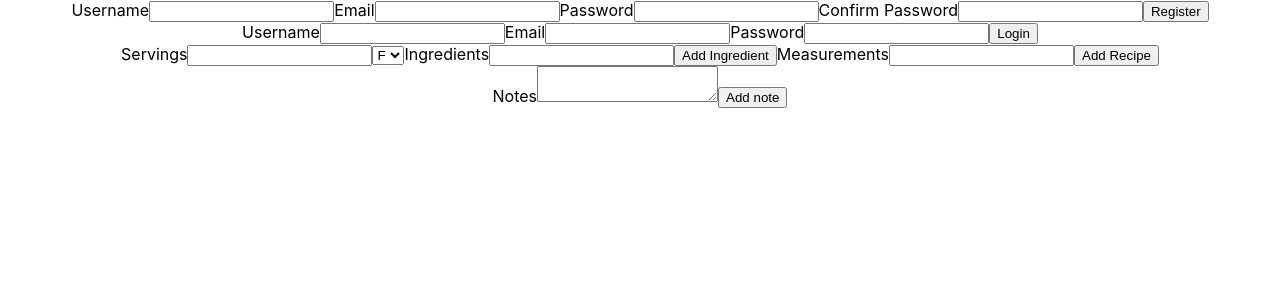
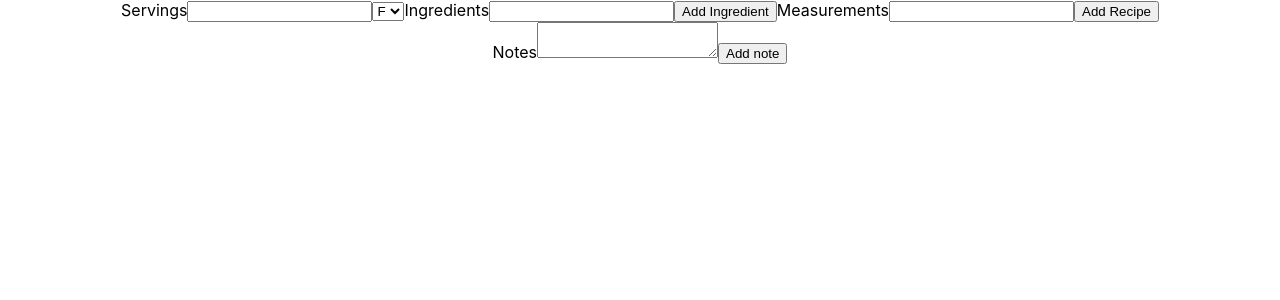
Before and after one commit to PatrickBoynton/bakers-dozen, a React (Create React App) app in the folder frontend/static/: page / in a window 1280 px wide. Shown: the top 300 px of the page. Built offline with nearby package versions, Linux system fonts and the light colour scheme.

Commit message:
Moved the register form to it's own component.

```diff
--- a/frontend/static/src/App.js
+++ b/frontend/static/src/App.js
@@ -15,28 +15,6 @@ class App extends Component {
     render() {
         return (
             <div className="App">
-                {/*Register*/}
-                <form action="">
-                    <label htmlFor="username">Username</label>
-                    <input type="text"/>
-                    <label htmlFor="email">Email</label>
-                    <input type="text"/>
-                    <label htmlFor="password1">Password</label>
-                    <input type="text"/>
-                    <label htmlFor="password2">Confirm Password</label>
-                    <input type="text"/>
-                    <button type="submit">Register</button>
-                </form>
-                {/*Login*/}
-                <form action="">
-                    <label htmlFor="username">Username</label>
-                    <input type="text"/>
-                    <label htmlFor="email">Email</label>
-                    <input type="text"/>
-                    <label htmlFor="password">Password</label>
-                    <input type="text"/>
-                    <button type="submit">Login</button>
-                </form>
                 {/*Ingredients form*/}
                 <form action="">
                     <label htmlFor="servings">Servings</label>
```
